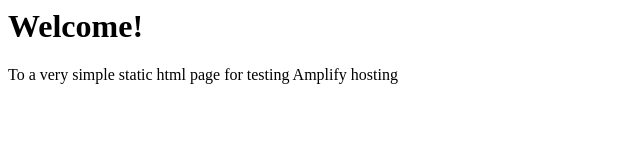
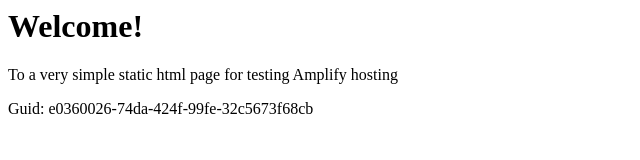
Before and after one commit to aws-aemilia-lhr/Github-PR-Commit-Integration-Test-DoNotTouch-Gith-OKSLNVO2-v1-preprod-eu-west-2, a website: page src/index.html in a window 1280 px wide. Shown: the whole page, without its empty margins (0-640 px from the left). Drawn offline with Linux system fonts and the light colour scheme.

Commit message:
commit from integ tests

```diff
--- a/src/index.html
+++ b/src/index.html
@@ -1,3 +1,5 @@
+
+
 <html lang="en">
 
 <head>
@@ -10,6 +12,6 @@
 <body>
     <h1>Welcome!</h1>
     <p>To a very simple static html page for testing Amplify hosting</p>
-</body>
+    <p>Guid: e0360026-74da-424f-99fe-32c5673f68cb</p></body>
 
 </html>
```
